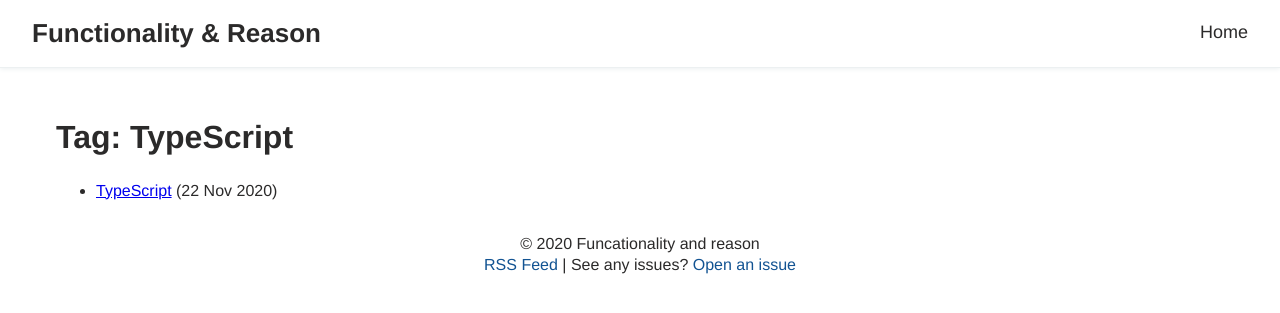
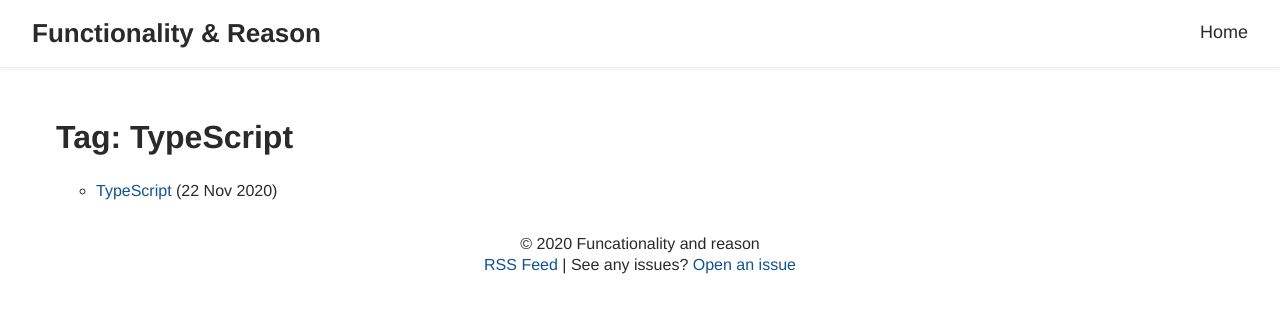
Before and after one commit to leachjustin18/functionalityandreason, a Jekyll site: the page built from tag/typescript.md, in a window 1280 px wide. Shown: the top 313 px of the page. Built offline with Jekyll 4.4.1, drawn with Linux system fonts in a browser that asks for light colours; some web fonts are replaced.

Commit message:
Add styles for tag page

```diff
--- a/_layouts/tagpage.html
+++ b/_layouts/tagpage.html
@@ -5,7 +5,8 @@ layout: default
     <h1>Tag: {{ page.tag }}</h1>
     <ul>
         {% for post in site.tags[page.tag] %}
-  <li><a href="{{ post.url }}">{{ post.title }}</a> ({{ post.date | date_to_string }})<br>
+        <li class="tagPage__listItem"><a href="{{ post.url }}" class="tagPage__link">{{ post.title }}</a>
+            ({{ post.date | date_to_string }})<br>
             {{ post.description }}
         </li>
         {% endfor %}
--- a/_sass/tagPage.scss
+++ b/_sass/tagPage.scss
@@ -1,3 +1,12 @@
 .tagPage {
     @extend %pageContainer;
+
+    &__link {
+        @extend %link;
+    }
+
+    &__listItem {
+        margin-bottom: pxToRem(8);
+        list-style-type: circle;
+    }
 }
```
Lines whose indentation alone changed are shown as unchanged.
